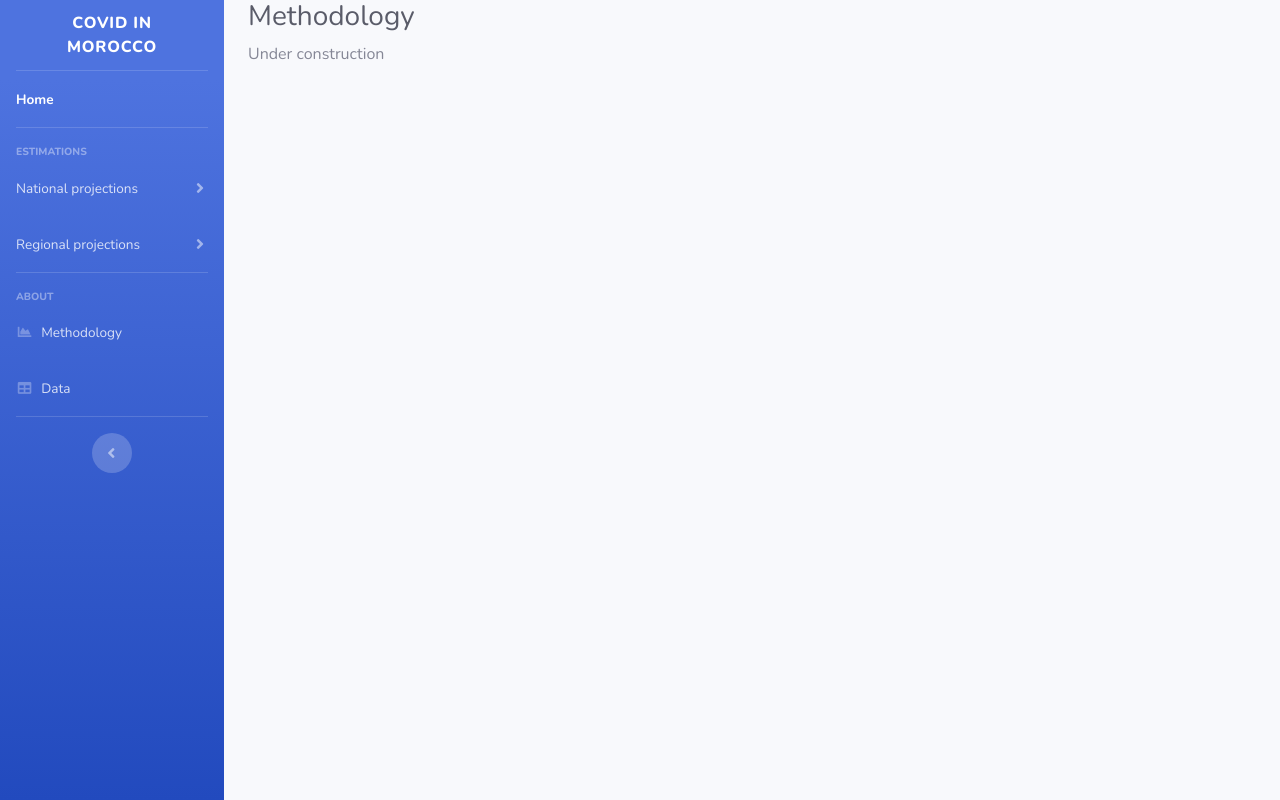
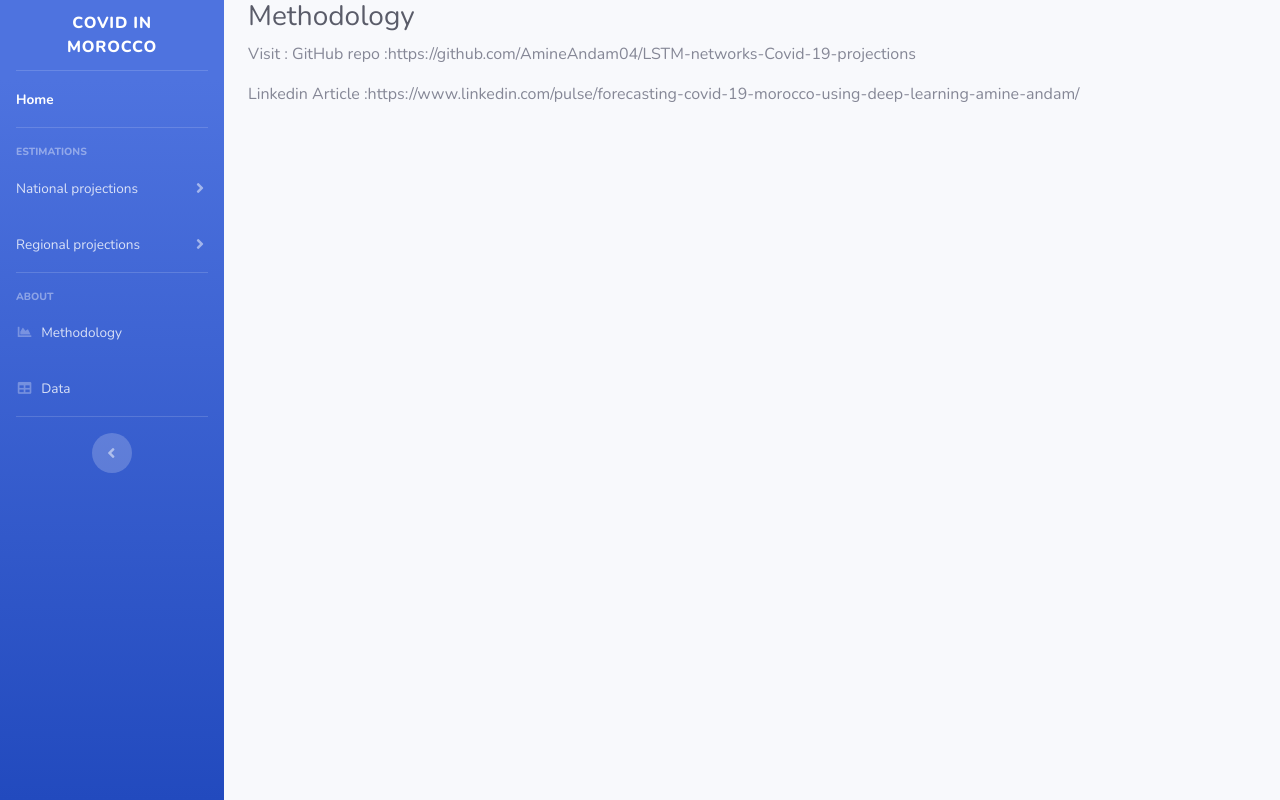
Before and after one commit to AmineAndam04/Morocco-COVID-19-projections, a website with bundled scripts: page charts.html in a window 1280 px wide. Built offline with nearby package versions, Linux system fonts and the light colour scheme.

Commit message:
Update charts.html

```diff
--- a/charts.html
+++ b/charts.html
@@ -145,7 +145,9 @@
 
                     <!-- Page Heading -->
                     <h1 class="h3 mb-2 text-gray-800">Methodology</h1>
-                    <p > Under construction</p>
+                    <p > Visit :
+                    GitHub repo :https://github.com/AmineAndam04/LSTM-networks-Covid-19-projections</p>
+                    <p> Linkedin Article :https://www.linkedin.com/pulse/forecasting-covid-19-morocco-using-deep-learning-amine-andam/ </p>
 
 
     </div>
```
